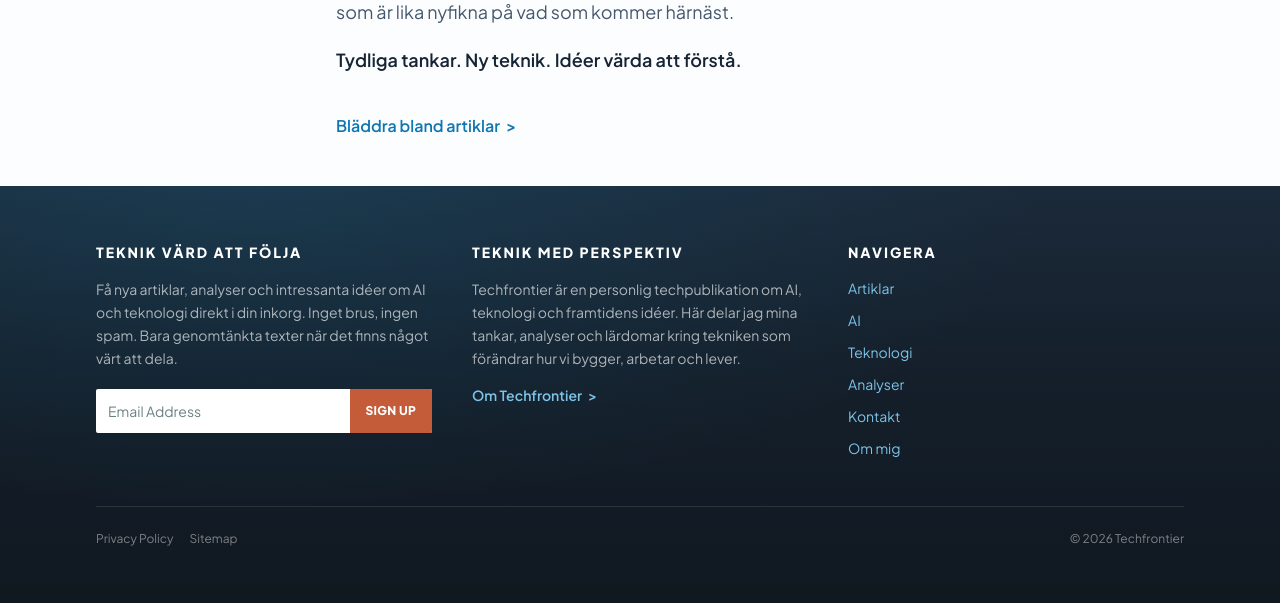
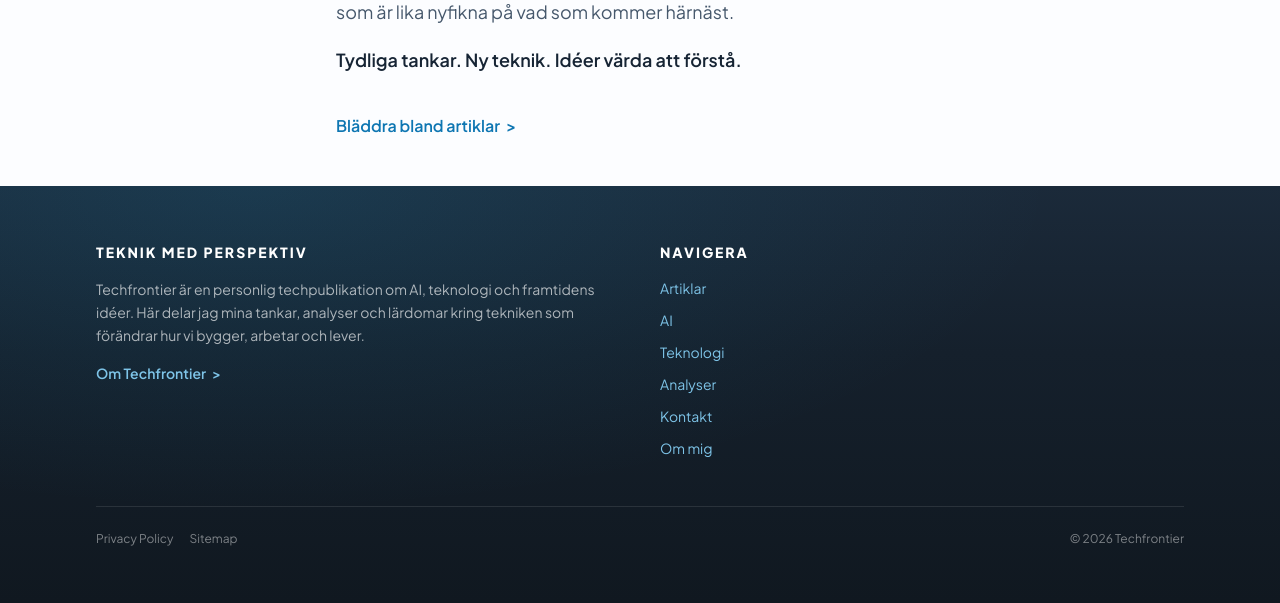
Before and after one commit to wzrdtim/techfrontier, a FastAPI app: page /about in a window 1280 px wide. Shown: the part 1520-2123 px from the top of the page. Run offline with FastAPI, Linux system fonts and the light colour scheme; data comes from the database, SQL or seed files in the repository; some libraries are stand-ins or nearby versions.

Commit message:
Remove footer newsletter signup and promo copy
Co-authored-by: Cursor <cursoragent@cursor.com>

```diff
--- a/frontend/templates/base.html
+++ b/frontend/templates/base.html
@@ -130,33 +130,15 @@
 
     <footer class="site-footer">
       <div class="mx-auto w-full max-w-site px-4 py-14 sm:px-6 lg:px-8">
-        <div class="grid gap-12 lg:grid-cols-3 lg:gap-10">
+        <div class="grid gap-12 lg:grid-cols-2 lg:gap-10">
           <div>
-            <h2 class="text-sm font-extrabold tracking-[0.14em] text-white uppercase">Teknik värd att följa</h2>
-            <p class="mt-4 max-w-sm text-sm leading-relaxed text-white/65">
-              Få nya artiklar, analyser och intressanta idéer om AI och teknologi direkt i din inkorg. Inget brus, ingen spam. Bara genomtänkta texter när det finns något värt att dela.
+            <h2 class="text-sm font-extrabold tracking-[0.14em] text-white uppercase">Teknik med perspektiv</h2>
+            <p class="mt-4 text-sm leading-relaxed text-white/65">
+              {{ app_name }} är en personlig techpublikation om AI, teknologi och framtidens idéer. Här delar jag mina tankar, analyser och lärdomar kring tekniken som förändrar hur vi bygger, arbetar och lever.
             </p>
-            <form class="newsletter-form mt-5" data-newsletter-form novalidate>
-              <label for="footer-newsletter-email" class="sr-only">Email address</label>
-              <div class="flex overflow-hidden rounded-sm bg-white shadow-sm">
-                <input
-                  id="footer-newsletter-email"
-                  name="email"
-                  type="email"
-                  required
-                  autocomplete="email"
-                  placeholder="Email Address"
-                  class="min-w-0 flex-1 border-0 bg-transparent px-3 py-3 text-sm text-[#1a2423] outline-none placeholder:text-[#6b8080]"
-                />
-                <button
-                  type="submit"
-                  class="shrink-0 bg-[#c45c3a] px-4 py-3 text-xs font-extrabold tracking-wide text-white uppercase transition hover:bg-[#b04f30]"
-                >
-                  Sign Up
-                </button>
-              </div>
-              <p class="newsletter-message mt-2 hidden text-sm" role="status"></p>
-            </form>
+            <a href="/about" class="site-footer-link mt-4 inline-flex items-center gap-1.5 text-sm font-semibold">
+              Om {{ app_name }} <span aria-hidden="true">&gt;</span>
+            </a>
             {% if social_links %}
             <ul class="mt-6 flex flex-wrap gap-3" aria-label="Social">
               {% for link in social_links %}
@@ -182,16 +164,6 @@
               {% endfor %}
             </ul>
             {% endif %}
-          </div>
-
-          <div>
-            <h2 class="text-sm font-extrabold tracking-[0.14em] text-white uppercase">Teknik med perspektiv</h2>
-            <p class="mt-4 text-sm leading-relaxed text-white/65">
-              {{ app_name }} är en personlig techpublikation om AI, teknologi och framtidens idéer. Här delar jag mina tankar, analyser och lärdomar kring tekniken som förändrar hur vi bygger, arbetar och lever.
-            </p>
-            <a href="/about" class="site-footer-link mt-4 inline-flex items-center gap-1.5 text-sm font-semibold">
-              Om {{ app_name }} <span aria-hidden="true">&gt;</span>
-            </a>
           </div>
 
           <div>
--- a/render.yaml
+++ b/render.yaml
@@ -37,7 +37,7 @@ services:
       - key: ADMIN_PASSWORD
         sync: false # set a strong password in the Render Dashboard
       - key: SITE_URL
-        value: https://techfrontier.onrender.com
+        value: https://techfrontier.se
       - key: ALGORITHM
         value: HS256
       - key: ACCESS_TOKEN_EXPIRE_MINUTES
```
